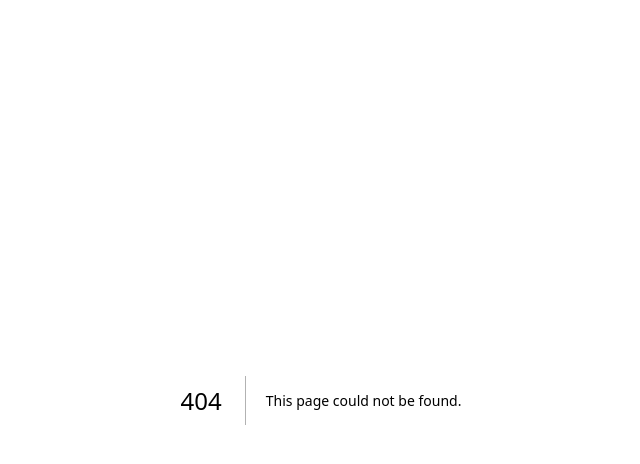
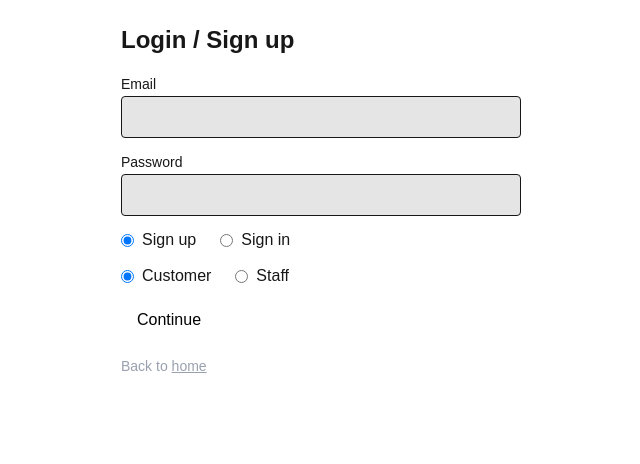
Before and after one commit to Jdotp121/restaurant-mvp, a Next.js app: page /login in a window 1280 px wide. Before the commit this address had no page. Shown: the top 464 px of the page, without its empty margins (319-959 px from the left). Built offline with nearby package versions, Linux system fonts and the light colour scheme; no server answers.

Commit message:
feat(auth): login/signup with role; ensure-user hook

```diff
--- /dev/null
+++ b/app/login/page.tsx
@@ -0,0 +1,123 @@
+"use client";
+
+import { useState } from "react";
+import Link from "next/link";
+import { useForm, SubmitHandler } from "react-hook-form";
+import { z } from "zod";
+import { zodResolver } from "@hookform/resolvers/zod";
+import { supabase } from "@/lib/supabase/client";
+
+// Make mode and role required in the schema:
+const schema = z.object({
+  email: z.string().email({ message: "Invalid email address" }), // new .email({ message }) API
+  password: z.string().min(6, "Min 6 characters"),
+  mode: z.enum(["signup", "signin"]),
+  role: z.enum(["customer", "staff"]),
+});
+
+// Use z.infer since there are no .default(...) values:
+type AuthForm = z.infer<typeof schema>;
+
+export default function LoginPage() {
+  const [msg, setMsg] = useState<string | null>(null);
+
+  const {
+    register,
+    handleSubmit,
+    formState: { errors, isSubmitting },
+  } = useForm<AuthForm>({
+    resolver: zodResolver(schema),
+    // provide concrete defaults so RHF knows initial values
+    defaultValues: { email: "", password: "", mode: "signup", role: "customer" },
+  });
+
+  const onSubmit: SubmitHandler<AuthForm> = async (values) => {
+    setMsg(null);
+
+    if (values.mode === "signup") {
+      const { error } = await supabase.auth.signUp({
+        email: values.email,
+        password: values.password,
+      });
+      if (error) { setMsg(error.message); return; }
+    } else {
+      const { error } = await supabase.auth.signInWithPassword({
+        email: values.email,
+        password: values.password,
+      });
+      if (error) { setMsg(error.message); return; }
+    }
+
+    // ensure a users row exists
+    const { data: sessionData } = await supabase.auth.getSession();
+    const user = sessionData.session?.user;
+    const accessToken = sessionData.session?.access_token;
+
+    if (!user || !accessToken) { setMsg("Logged in, but no session found."); return; }
+
+    const res = await fetch("/api/ensure-user", {
+      method: "POST",
+      headers: {
+        "Content-Type": "application/json",
+        Authorization: `Bearer ${accessToken}`,
+      },
+      body: JSON.stringify({ id: user.id, email: user.email, role: values.role }),
+    });
+
+    if (!res.ok) { setMsg("Ensure user failed: " + (await res.text())); return; }
+
+    window.location.href = "/";
+  };
+
+  return (
+    <main className="max-w-md mx-auto p-6 space-y-4">
+      <h1 className="text-2xl font-bold">Login / Sign up</h1>
+
+      <form onSubmit={handleSubmit(onSubmit)} className="space-y-3">
+        <label className="block">
+          <span className="text-sm">Email</span>
+          <input className="w-full border rounded p-2 bg-black/10" type="email" {...register("email")} />
+          {errors.email && <p className="text-red-500 text-sm">{errors.email.message}</p>}
+        </label>
+
+        <label className="block">
+          <span className="text-sm">Password</span>
+          <input className="w-full border rounded p-2 bg-black/10" type="password" {...register("password")} />
+          {errors.password && <p className="text-red-500 text-sm">{errors.password.message}</p>}
+        </label>
+
+        <div className="flex gap-6">
+          <label className="flex items-center gap-2">
+            <input type="radio" value="signup" {...register("mode")} />
+            <span>Sign up</span>
+          </label>
+          <label className="flex items-center gap-2">
+            <input type="radio" value="signin" {...register("mode")} />
+            <span>Sign in</span>
+          </label>
+        </div>
+
+        <div className="flex gap-6">
+          <label className="flex items-center gap-2">
+            <input type="radio" value="customer" {...register("role")} />
+            <span>Customer</span>
+          </label>
+          <label className="flex items-center gap-2">
+            <input type="radio" value="staff" {...register("role")} />
+            <span>Staff</span>
+          </label>
+        </div>
+
+        <button disabled={isSubmitting} className="px-4 py-2 rounded bg-white text-black disabled:opacity-60">
+          {isSubmitting ? "Working..." : "Continue"}
+        </button>
+      </form>
+
+      {msg && <p className="text-yellow-400">{msg}</p>}
+
+      <p className="text-sm text-gray-400">
+        Back to <Link href="/" className="underline">home</Link>
+      </p>
+    </main>
+  );
+}
```
